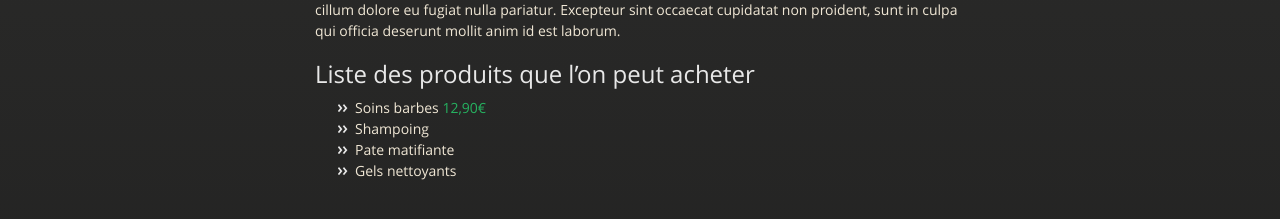
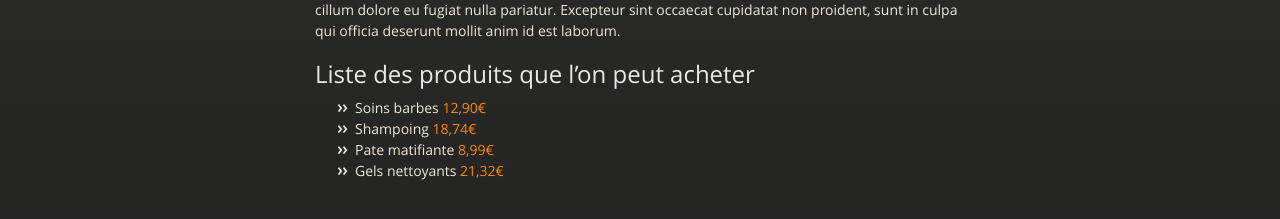
Before and after one commit to enzopelo1/enzoepelo1.github.io, a Jekyll site: the page built from index.md, in a window 1280 px wide and 1311 px high. Shown: the part 1020-1239 px from the top of the window. Built offline with Jekyll 4.4.1, drawn with Linux system fonts in a browser that asks for light colours.

Commit message:
color pour les prix

```diff
--- a/index.md
+++ b/index.md
@@ -14,7 +14,7 @@ layout: default
 lorem ipsum dolor sit amet, consectetur adipiscing elit, sed do eiusmod tempor incididunt ut labore et dolore magna aliqua. Ut enim ad minim veniam, quis nostrud exercitation ullamco laboris nisi ut aliquip ex ea commodo consequat. Duis aute irure dolor in reprehenderit in voluptate velit esse cillum dolore eu fugiat nulla pariatur. Excepteur sint occaecat cupidatat non proident, sunt in culpa qui officia deserunt mollit anim id est laborum.
 
 ## Liste des produits que l'on peut acheter
- * Soins barbes  <span style="color: #26B260">12,90€ </span>
- * Shampoing
- * Pate matifiante
- * Gels nettoyants
+ * Soins barbes  <span style="color: #FF8700">12,90€ </span>
+ * Shampoing <span style="color: #FF8700">18,74€ </span>
+ * Pate matifiante <span style="color: #FF8700">8,99€ </span>
+ * Gels nettoyants <span style="color: #FF8700">21,32€ </span>
```
Also changed, not shown: 1 other file.
